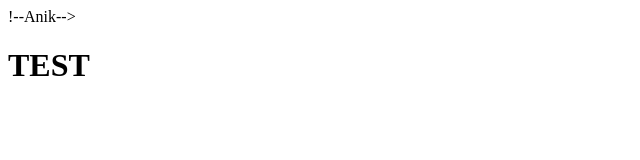
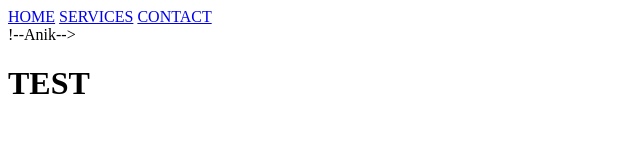
Before and after one commit to natiapreutesei/gitdemo, a plain HTML site: page index.html in a window 1280 px wide. Shown: the whole page, without its empty margins (0-640 px from the left). Drawn offline with Linux system fonts and the light colour scheme.

Commit message:
navbar added

```diff
--- a/index.html
+++ b/index.html
@@ -9,7 +9,13 @@
 </head>
 <body>
 <!--Natanael-->
-
+<header id="header">
+	<nav>
+		<a href="#">HOME</a>
+		<a href="#">SERVICES</a>
+		<a href="#">CONTACT</a>
+	</nav>
+</header>
 !--Anik-->
 <h1>TEST	</h1>
 
```
